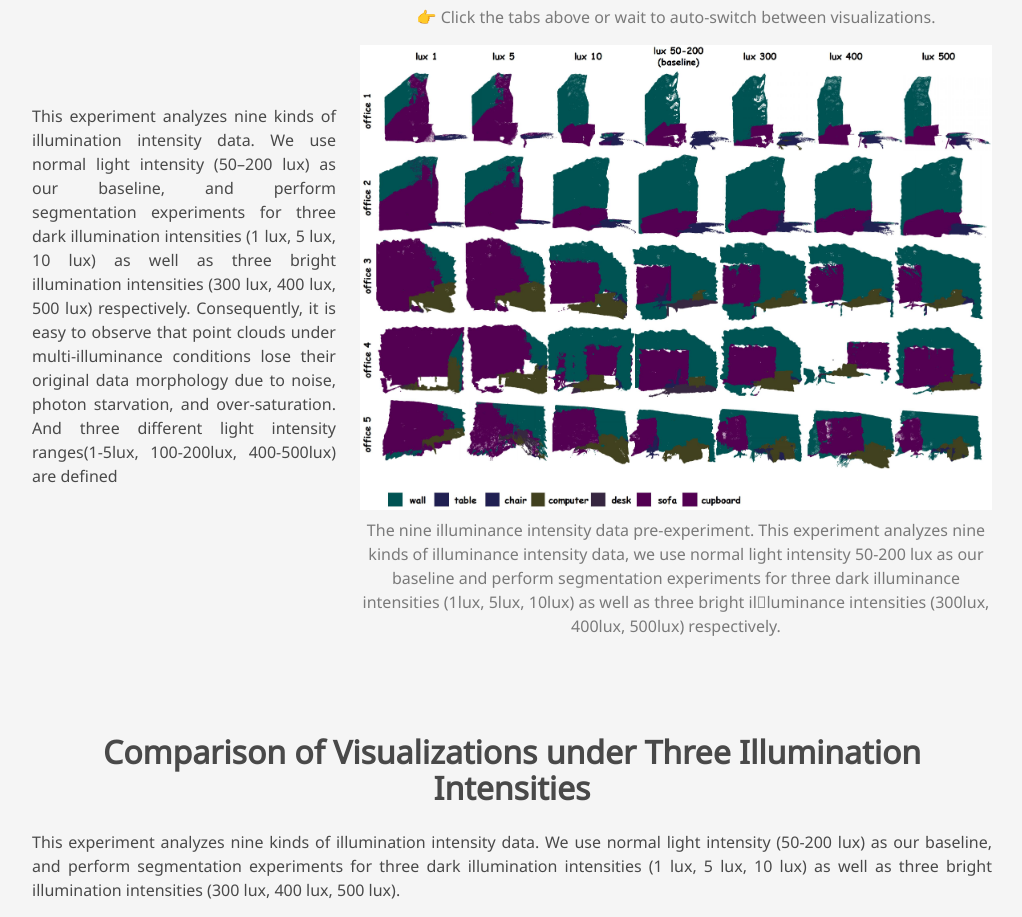
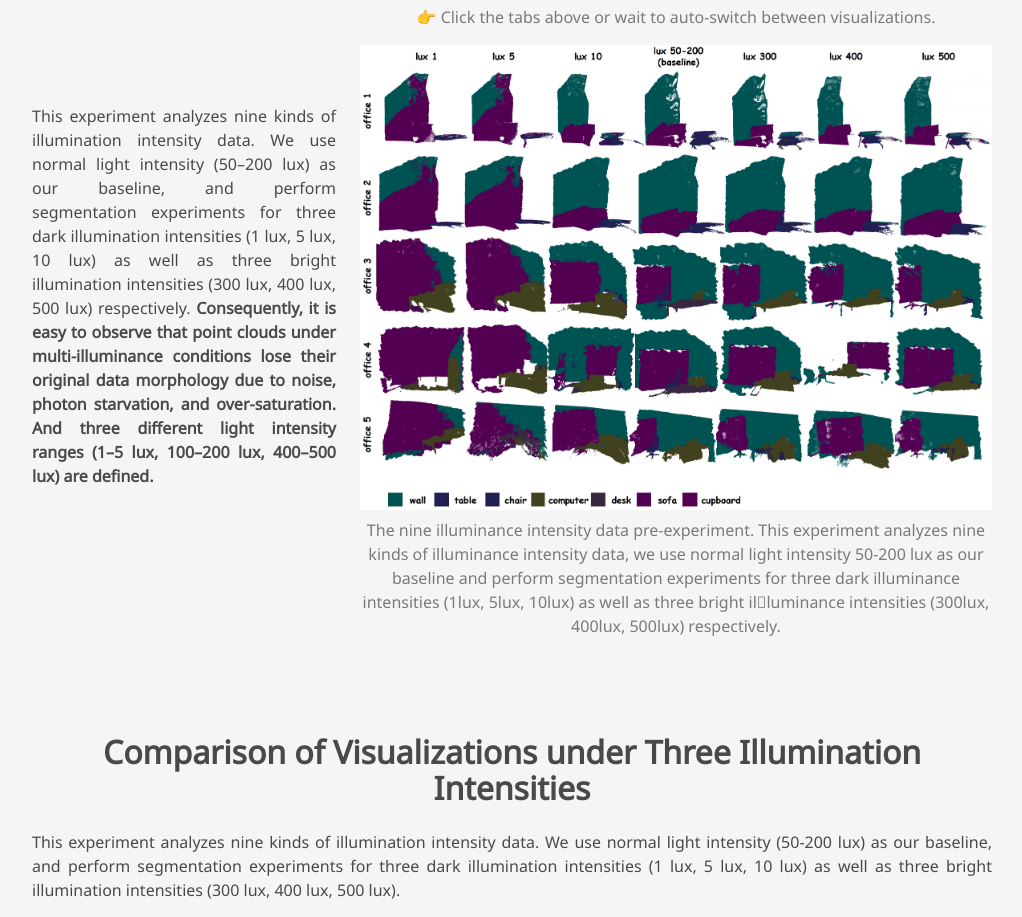
Before and after one commit to Jasper-kk/mi3d, a plain HTML site: page index.html in a window 1280 px wide. Shown: the part 3682-4599 px from the top of the page, without its empty margins (128-1150 px from the left). Drawn offline with nearby package versions, Linux system fonts and the light colour scheme; a script that the page names is missing; some icons are missing; a web font is replaced by a local one.

Commit message:
Update index.html

```diff
--- a/index.html
+++ b/index.html
@@ -299,8 +299,10 @@ We believe that MI3D will advance 3D vision research.
           <p class="has-text-justified">
             This experiment analyzes nine kinds of illumination intensity data. We
             use normal light intensity (50–200 lux) as our baseline, and perform segmentation experiments for three dark illumination intensities (1 lux,
-            5 lux, 10 lux) as well as three bright illumination intensities (300 lux, 400 lux, 500 lux) respectively. Consequently, it is easy to observe that point clouds under multi-illuminance
-            conditions lose their original data morphology due to noise, photon starvation, and over-saturation. And three different light intensity ranges(1-5lux, 100-200lux, 400-500lux) are defined
+            5 lux, 10 lux) as well as three bright illumination intensities (300 lux, 400 lux, 500 lux) respectively.
+            <strong>
+              Consequently, it is easy to observe that point clouds under multi-illuminance conditions lose their original data morphology due to noise, photon starvation, and over-saturation. And three different light intensity ranges (1–5 lux, 100–200 lux, 400–500 lux) are defined.
+            </strong>
           </p>
         </div>
       </div>
```
